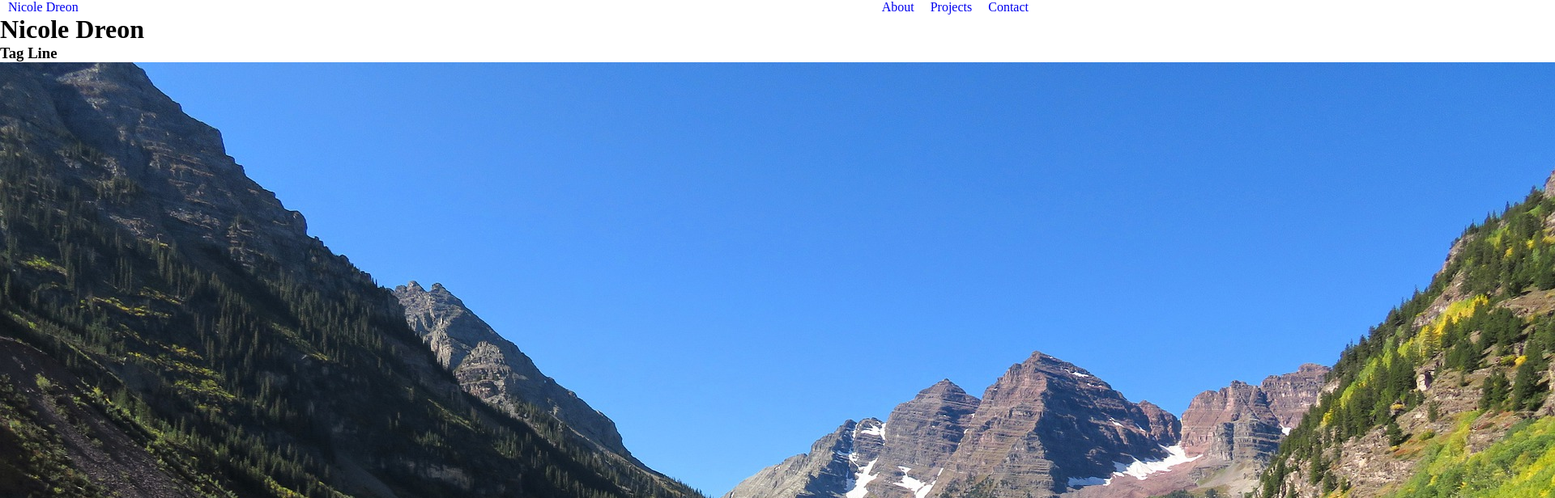
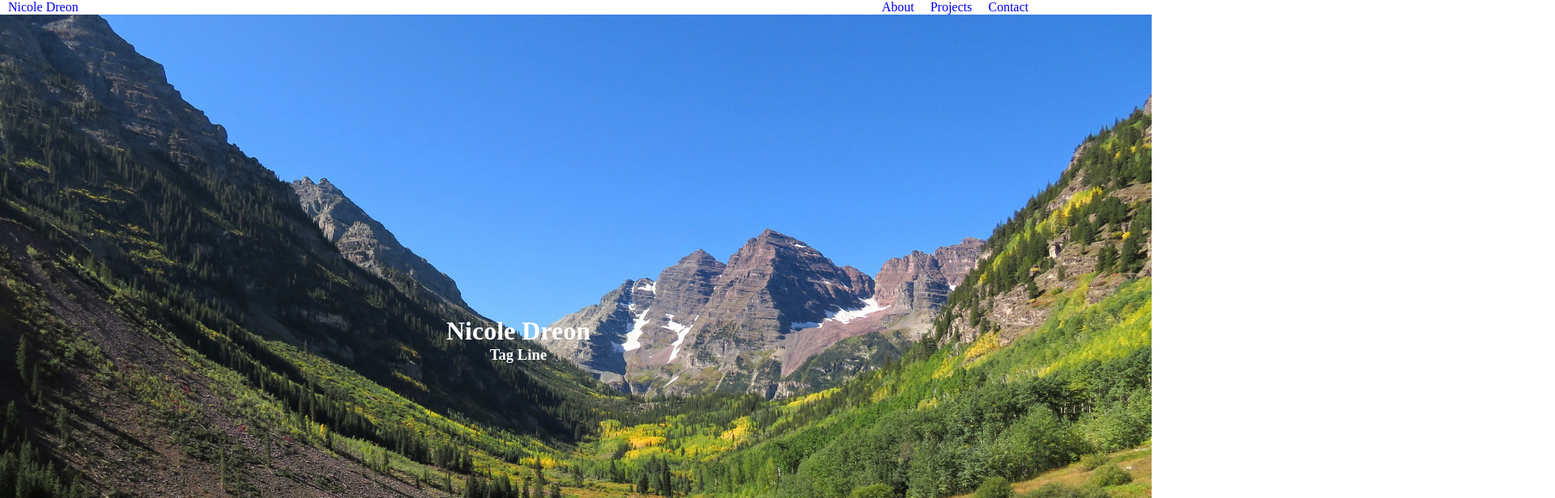
Before and after one commit to NicoleDreon/portfolio, an Angular app: page / in a window 1280 px wide. Shown: the top 616 px of the page at 81% size, 1920 px wide, since content can reach past the window. Built offline with nearby package versions, Linux system fonts and the light colour scheme.

Commit message:
positioned text and image for homepage

```diff
--- a/src/app/home/home.component.css
+++ b/src/app/home/home.component.css
@@ -0,0 +1,14 @@
+.main-content {
+  position: relative;
+  text-align: center;
+  color: white;
+}
+.main-words {
+  position: absolute;
+  top: 50%;
+  left: 50%;
+  transform: translate(-50%, -50%);
+}
+.background-img {
+  height: 100vh;
+}
--- a/src/app/home/home.component.html
+++ b/src/app/home/home.component.html
@@ -1,8 +1,10 @@
 <app-navigation></app-navigation>
-<div>
-  <h1>Nicole Dreon</h1>
-  <h3>Tag Line</h3>
-  <img src="/assets/autumn.jpg" alt="" />
+<div class="main-content">
+  <div class="main-words">
+    <h1>Nicole Dreon</h1>
+    <h3>Tag Line</h3>
+  </div>
+  <img class="background-img" src="/assets/autumn.jpg" alt="" />
 </div>
 
 <app-footer></app-footer>
```
